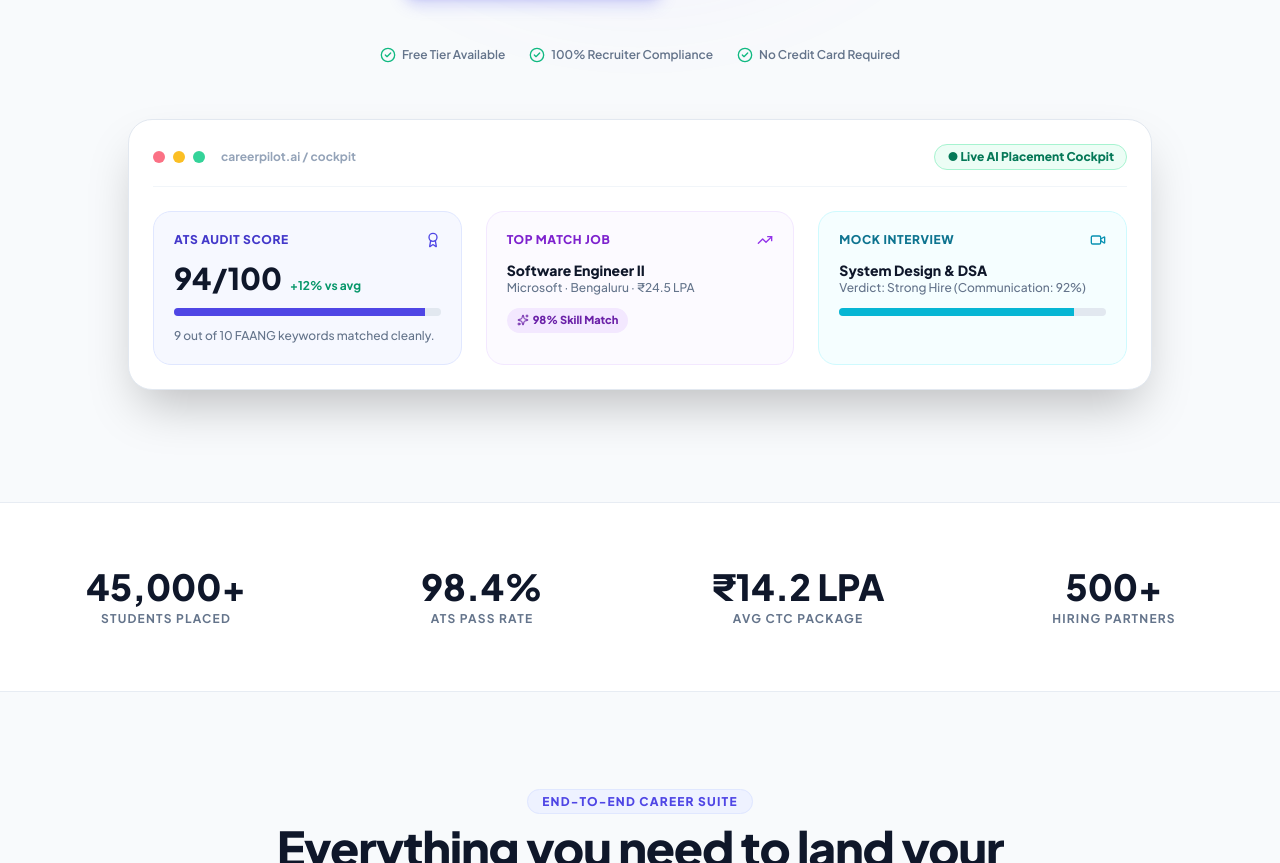
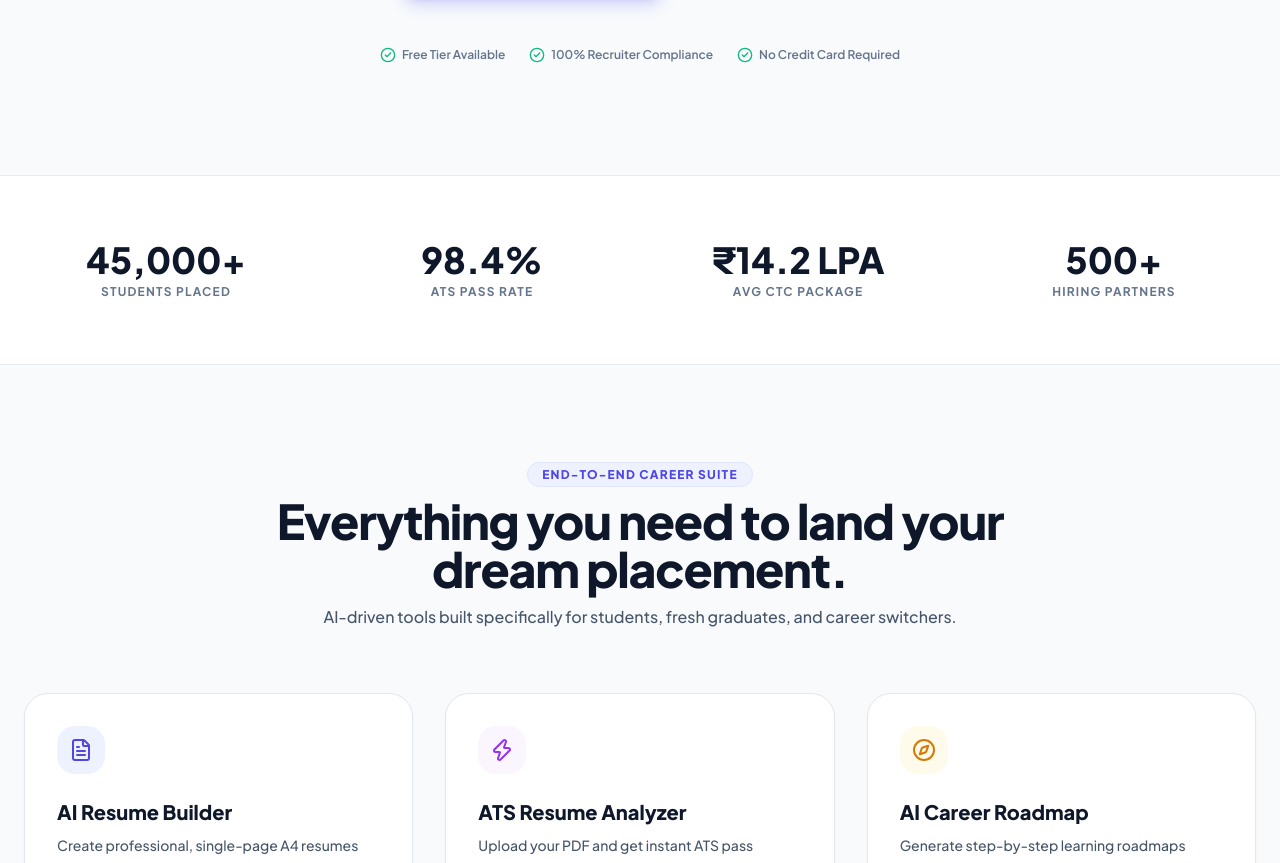
Before and after one commit to 123angmish/ai-career-pilot, a React (Vite) app in the folder frontend/: page / in a window 1280 px wide. Shown: the part 625-1488 px from the top of the page. Built offline with nearby package versions, Linux system fonts and the light colour scheme; no server answers.

Commit message:
Remove Cockpit Mockup Preview from Landing Page as requested

```diff
--- a/frontend/src/pages/Home.tsx
+++ b/frontend/src/pages/Home.tsx
@@ -7,8 +7,6 @@ import {
   CheckCircle2,
   FileText,
   Zap,
-  TrendingUp,
-  Award,
   ChevronRight,
   Bot,
   Compass,
@@ -162,80 +160,6 @@ export const Home: React.FC = () => {
           </motion.div>
 
         </div>
-
-        {/* Hero Interactive Cockpit Mockup Preview */}
-        <motion.div
-          initial={{ opacity: 0, y: 30 }}
-          animate={{ opacity: 1, y: 0 }}
-          transition={{ delay: 0.45, duration: 0.6 }}
-          className="mt-14 relative max-w-5xl mx-auto"
-        >
-          {/* Main Card Frame */}
-          <div className="bg-white rounded-3xl border border-slate-200 shadow-2xl p-4 sm:p-6 overflow-hidden relative">
-            <div className="flex items-center justify-between pb-4 border-b border-slate-100 mb-6">
-              <div className="flex items-center gap-2">
-                <span className="w-3 h-3 rounded-full bg-rose-400" />
-                <span className="w-3 h-3 rounded-full bg-amber-400" />
-                <span className="w-3 h-3 rounded-full bg-emerald-400" />
-                <span className="text-xs font-bold text-slate-400 ml-2">careerpilot.ai / cockpit</span>
-              </div>
-              <span className="text-xs font-extrabold px-3 py-1 rounded-full bg-emerald-50 text-emerald-700 border border-emerald-200">
-                ● Live AI Placement Cockpit
-              </span>
-            </div>
-
-            {/* Dashboard Mockup Layout */}
-            <div className="grid grid-cols-1 md:grid-cols-3 gap-6 text-left">
-
-              {/* Card 1: ATS Resume Score */}
-              <Link to="/resumes/analysis" className="p-5 rounded-2xl bg-indigo-50/50 border border-indigo-100 space-y-3 hover:scale-[1.02] transition-transform cursor-pointer block">
-                <div className="flex items-center justify-between">
-                  <span className="text-xs font-extrabold uppercase tracking-wider text-indigo-700">ATS Audit Score</span>
-                  <Award className="h-4 w-4 text-indigo-600" />
-                </div>
-                <div className="flex items-baseline gap-2">
-                  <span className="text-3xl font-extrabold text-slate-900 font-display">94/100</span>
-                  <span className="text-xs font-bold text-emerald-600">+12% vs avg</span>
-                </div>
-                <div className="w-full bg-slate-200 h-2 rounded-full overflow-hidden">
-                  <div className="bg-indigo-600 h-full w-[94%]" />
-                </div>
-                <p className="text-xs text-slate-500 font-medium">9 out of 10 FAANG keywords matched cleanly.</p>
-              </Link>
-
-              {/* Card 2: Top Job Recommendation */}
-              <Link to="/services/global-careers" className="p-5 rounded-2xl bg-purple-50/50 border border-purple-100 space-y-3 hover:scale-[1.02] transition-transform cursor-pointer block">
-                <div className="flex items-center justify-between">
-                  <span className="text-xs font-extrabold uppercase tracking-wider text-purple-700">Top Match Job</span>
-                  <TrendingUp className="h-4 w-4 text-purple-600" />
-                </div>
-                <div>
-                  <h4 className="text-sm font-extrabold text-slate-900">Software Engineer II</h4>
-                  <p className="text-xs text-slate-500 font-medium">Microsoft · Bengaluru · ₹24.5 LPA</p>
-                </div>
-                <div className="inline-flex items-center gap-1 px-2.5 py-1 rounded-full bg-purple-100 text-purple-800 text-[11px] font-extrabold">
-                  <Sparkles className="h-3 w-3" /> 98% Skill Match
-                </div>
-              </Link>
-
-              {/* Card 3: Technical Mock Loop */}
-              <Link to="/interview/mock" className="p-5 rounded-2xl bg-cyan-50/50 border border-cyan-100 space-y-3 hover:scale-[1.02] transition-transform cursor-pointer block">
-                <div className="flex items-center justify-between">
-                  <span className="text-xs font-extrabold uppercase tracking-wider text-cyan-700">Mock Interview</span>
-                  <Video className="h-4 w-4 text-cyan-600" />
-                </div>
-                <div>
-                  <h4 className="text-sm font-extrabold text-slate-900">System Design & DSA</h4>
-                  <p className="text-xs text-slate-500 font-medium">Verdict: Strong Hire (Communication: 92%)</p>
-                </div>
-                <div className="w-full bg-slate-200 h-2 rounded-full overflow-hidden">
-                  <div className="bg-cyan-500 h-full w-[88%]" />
-                </div>
-              </Link>
-
-            </div>
-          </div>
-        </motion.div>
 
       </section>
 
```
